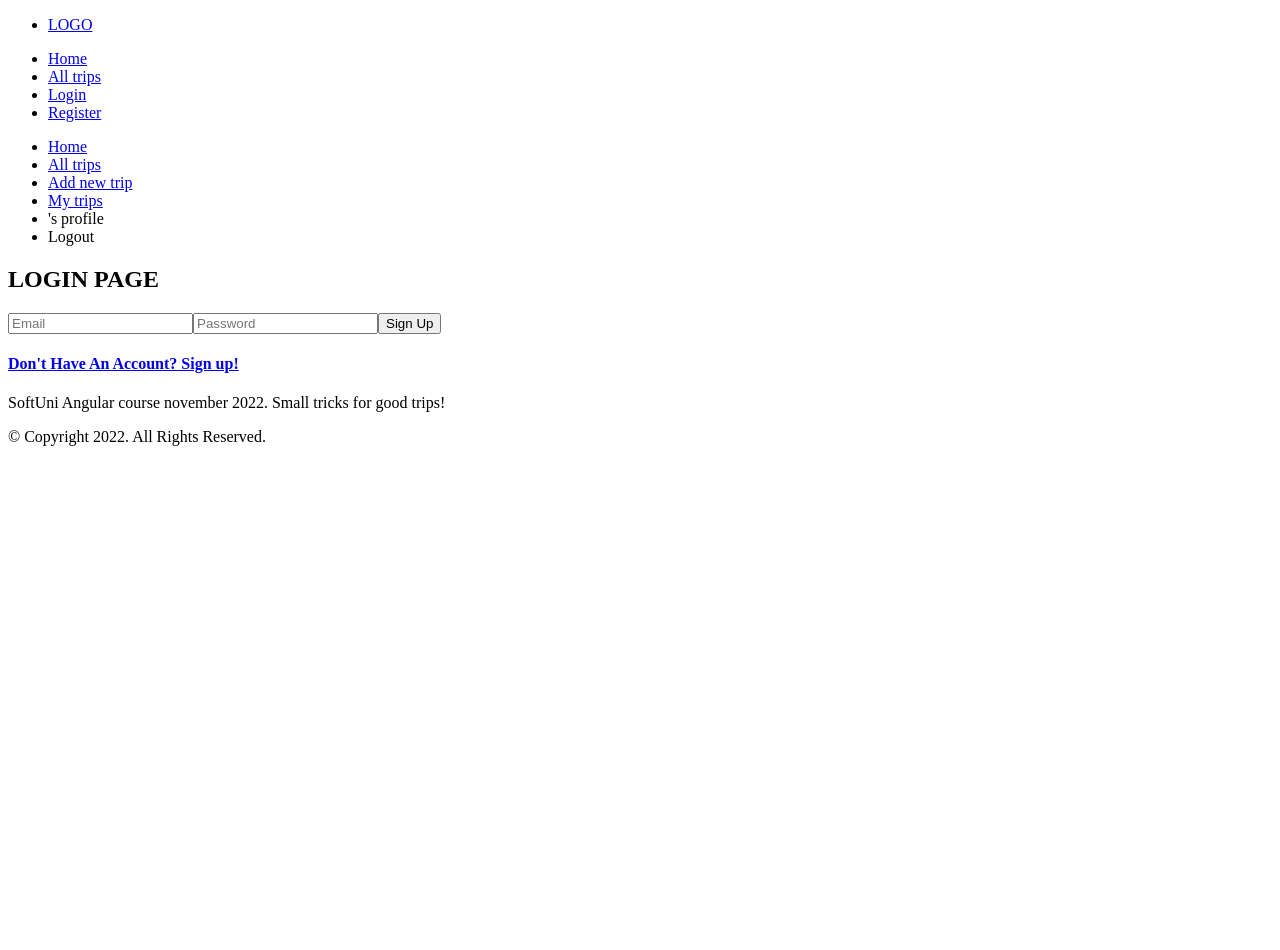
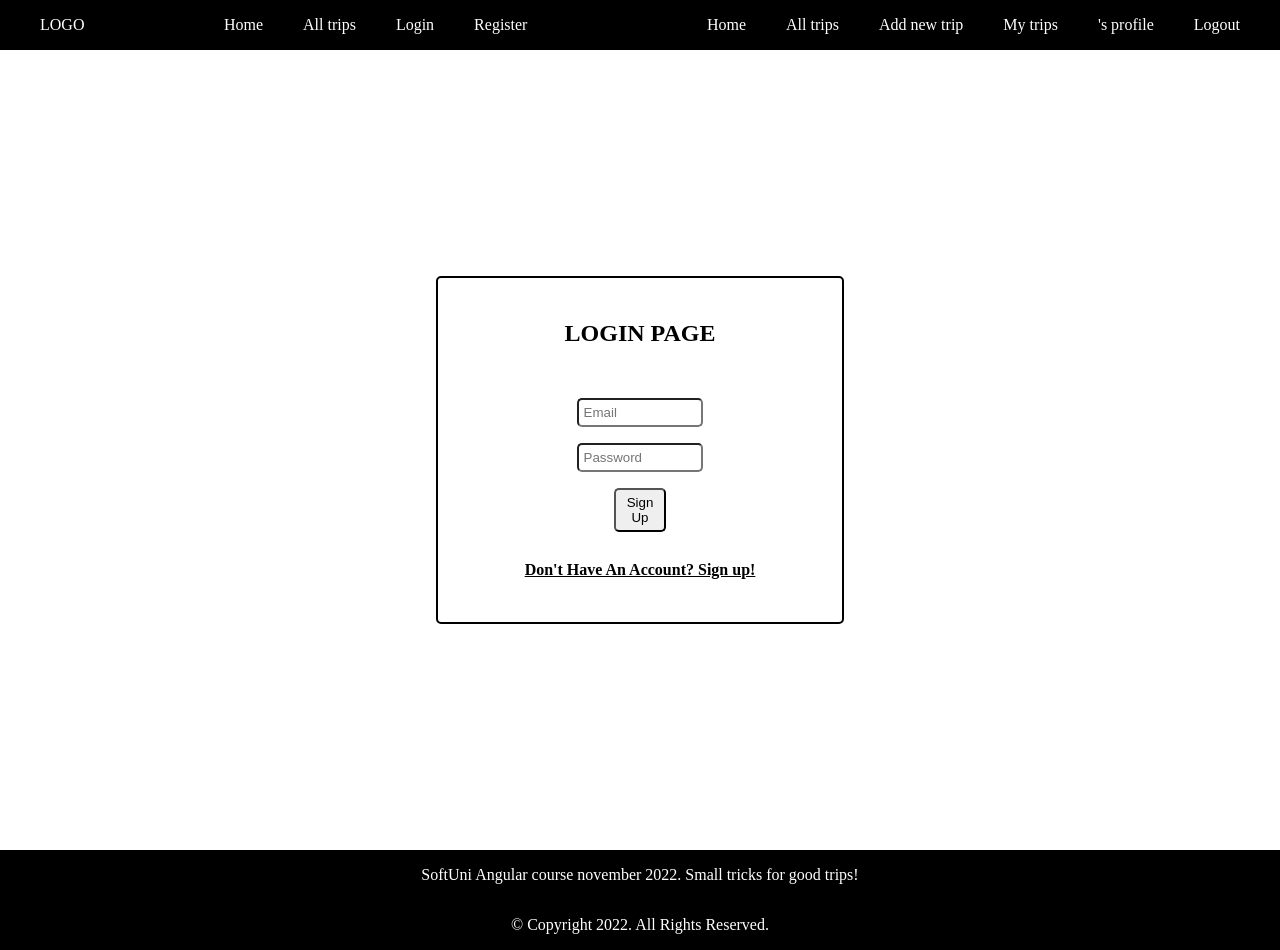
Before and after one commit to AngelGeorgievStoyanov/tricks-for-travelers, an Angular app: page /login in a window 1280 px wide. Before the commit the page ends 800 px from the top, so only its background shows below. Built offline with nearby package versions, Linux system fonts and the light colour scheme.

Commit message:
CSS Login Register IUser interface UserService

```diff
--- a/src/app/components/shared/footer/footer.component.css
+++ b/src/app/components/shared/footer/footer.component.css
@@ -0,0 +1,9 @@
+footer {
+    background-color: black;
+    color: white;
+    display: flex;
+    flex-direction: column;
+    justify-content: flex-end;
+    align-items: center;
+
+}
--- a/src/app/components/shared/header/header.component.css
+++ b/src/app/components/shared/header/header.component.css
@@ -0,0 +1,43 @@
+nav#nav {
+    display: flex;
+    flex-direction: row;
+    justify-content: space-between;
+    background-color: black;
+    color: white;
+
+}
+
+
+ul#nav-ul {
+    display: flex;
+    flex-direction: row;
+    justify-content: space-between;
+    margin-right: 10px;
+    padding-right: 10px;
+    cursor: pointer;
+
+
+
+}
+
+#logo {
+    list-style-type: none;
+}
+
+ul#nav-ul>li {
+    margin-right: 10px;
+    margin-left: 10px;
+    padding-right: 10px;
+    padding-left: 10px;
+    list-style-type: none;
+}
+
+#logo>a {
+    color: white;
+    text-decoration: none;
+}
+
+.nav-ul>li>a {
+    color: white;
+    text-decoration: none;
+}
--- /dev/null
+++ b/src/app/components/shared/interfaces/user.ts
@@ -0,0 +1,6 @@
+export interface IUser {
+    email: string;
+    _id:string;
+    __v: string;
+    accessToken:string;
+}
--- a/src/app/components/user/login/login.component.css
+++ b/src/app/components/user/login/login.component.css
@@ -0,0 +1,41 @@
+#login-page {
+    height: 100vh;
+    display: flex;
+    flex-direction: row;
+    justify-content: center;
+    align-items: center;
+}
+
+#login-form {
+    display: flex;
+    flex-direction: column;
+    align-items: center;
+    border: 2px black solid;
+    border-radius: 5px;
+    padding: 10px;
+    width: 30%;
+    height: 324px;
+    justify-content: space-around;
+}
+
+.login-input {
+    margin: 8px;
+    padding: 5px;
+    border-radius: 5px;
+    width: 44%;
+}
+
+#form {
+    display: flex;
+    flex-direction: column;
+    align-items: center;
+}
+
+.btnSubmit {
+    width: 20%;
+    cursor: pointer;
+}
+
+#a {
+    color: black;
+}
--- a/src/app/components/user/register/register.component.css
+++ b/src/app/components/user/register/register.component.css
@@ -0,0 +1,45 @@
+#register-div {
+    height: 100vh;
+    display: flex;
+    flex-direction: row;
+    justify-content: center;
+    align-items: center;
+}
+
+
+#form {
+
+    display: flex;
+    flex-direction: column;
+    align-items: center;
+    border: 2px black solid;
+    border-radius: 5px;
+    padding: 10px;
+    width: 30%;
+    height: 500px;
+    justify-content: space-around;
+}
+
+.register-input {
+    margin: 8px;
+    padding: 5px;
+    border-radius: 5px;
+    width: 65%;
+}
+
+#register-form {
+    display: flex;
+    flex-direction: column;
+    justify-content: space-around;
+    align-items: center;
+    height: 500px;
+}
+
+.btnSubmit {
+    width: 50%;
+    cursor: pointer;
+}
+
+#a {
+    color: black;
+}
--- a/src/styles.css
+++ b/src/styles.css
@@ -1 +1,4 @@
 /* You can add global styles to this file, and also import other style files */
+body{
+    margin: 0px 0px;
+}
```
Also changed, not shown: src/app/services/user.service.ts (added, +40 -0 lines).
